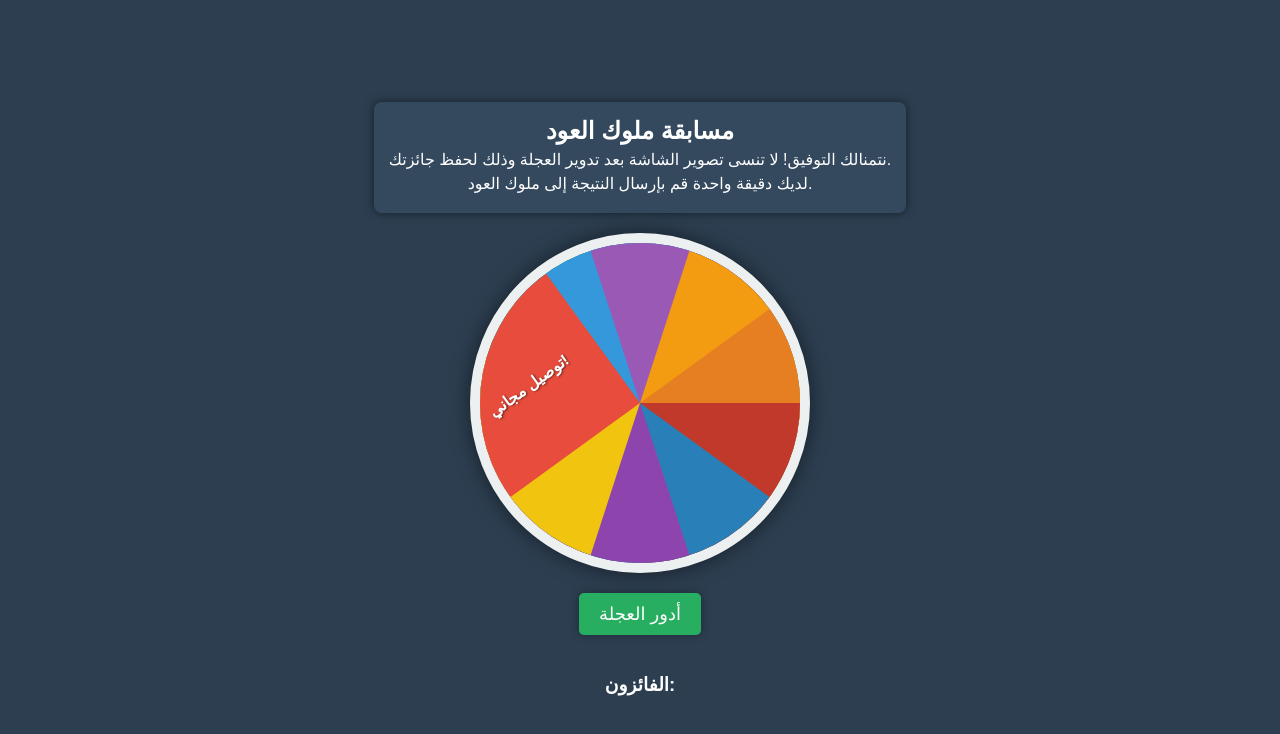
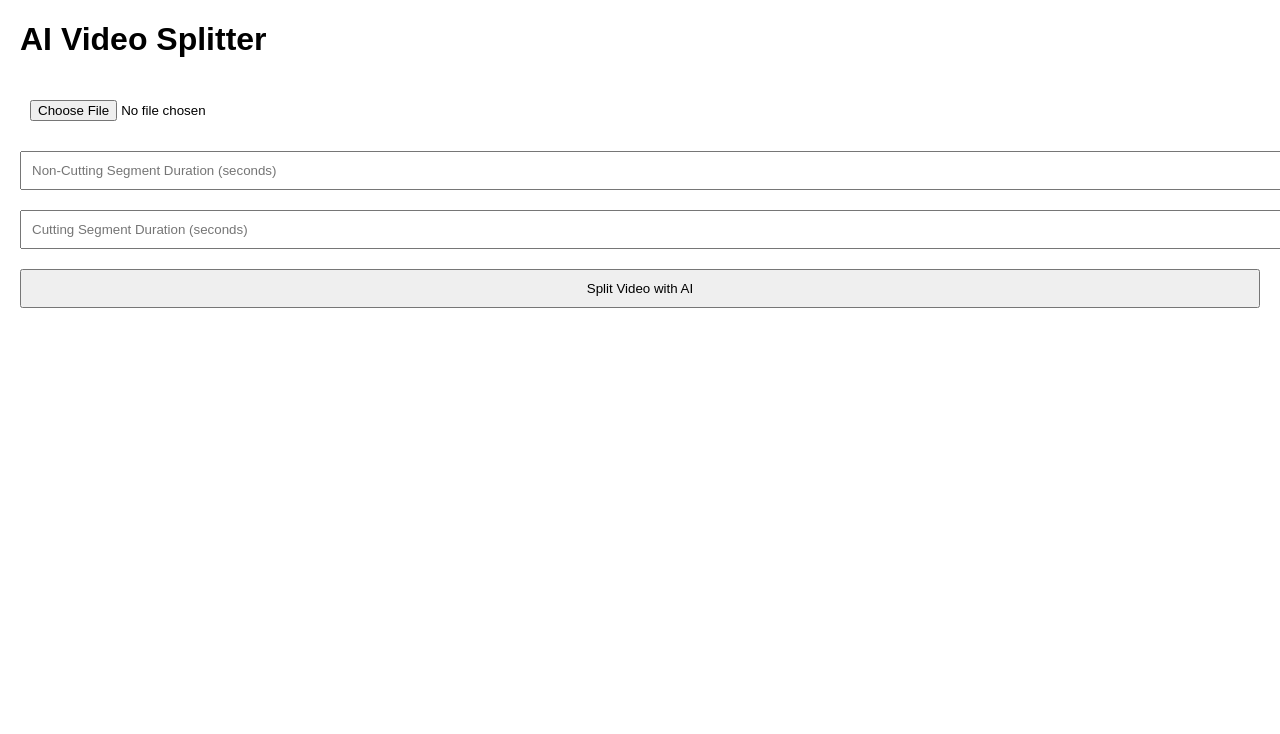
Before and after one commit to ArabAnime/ArabAnime, a plain HTML site: page index.html in a window 1280 px wide. Drawn offline with Linux system fonts and the light colour scheme.

Commit message:
Update index.html

```diff
--- a/index.html
+++ b/index.html
@@ -1,194 +1,59 @@
 <!DOCTYPE html>
-<html lang="ar">
+<html lang="en">
 <head>
     <meta charset="UTF-8">
     <meta name="viewport" content="width=device-width, initial-scale=1.0">
-    <title>عجلة الحظ - مسابقة ملوك العود</title>
+    <title>AI Video Splitter</title>
     <style>
         body {
-            display: flex;
-            flex-direction: column;
-            justify-content: center;
-            align-items: center;
-            height: 100vh;
-            background-color: #2c3e50;
-            font-family: 'Arial', sans-serif;
-            color: white;
-            text-align: center;
+            font-family: Arial, sans-serif;
+            margin: 20px;
         }
-        .header {
-            margin-bottom: 20px;
-            padding: 15px;
-            background-color: #34495e;
-            border-radius: 8px;
-            box-shadow: 0 0 10px rgba(0, 0, 0, 0.5);
+        input, button {
+            margin: 10px 0;
+            padding: 10px;
+            width: 100%;
         }
-        .header h1 {
-            margin: 0;
-            font-size: 24px;
-        }
-        .header p {
-            margin: 5px 0;
-            font-size: 16px;
-        }
-        .wheel {
-            width: 320px;
-            height: 320px;
-            border-radius: 50%;
-            border: 10px solid #ecf0f1;
-            position: relative;
-            overflow: hidden;
-            box-shadow: 0 0 20px rgba(0, 0, 0, 0.5);
-            transition: transform 10s cubic-bezier(0.33, 1, 0.68, 1);
-        }
-        .slice {
-            position: absolute;
-            width: 50%;
-            height: 50%;
-            transform-origin: 100% 100%;
-            display: flex;
-            justify-content: center;
-            align-items: center;
-            font-weight: bold;
-            font-size: 16px;
-            color: white;
-            text-shadow: 1px 1px 2px rgba(0, 0, 0, 0.5);
-        }
-        .slice:nth-child(1) { transform: rotate(0deg); background: #1abc9c; }
-        .slice:nth-child(2) { transform: rotate(36deg); background: #3498db; }
-        .slice:nth-child(3) { transform: rotate(72deg); background: #9b59b6; }
-        .slice:nth-child(4) { transform: rotate(108deg); background: #f39c12; }
-        .slice:nth-child(5) { transform: rotate(144deg); background: #e67e22; }
-        .slice:nth-child(6) { transform: rotate(180deg); background: #c0392b; }
-        .slice:nth-child(7) { transform: rotate(216deg); background: #2980b9; }
-        .slice:nth-child(8) { transform: rotate(252deg); background: #8e44ad; }
-        .slice:nth-child(9) { transform: rotate(288deg); background: #f1c40f; }
-        .slice:nth-child(10) { transform: rotate(324deg); background: #e74c3c; }
-
-        .arrow {
-            position: absolute;
-            top: -30px;
-            left: 50%;
-            transform: translateX(-50%);
-            width: 0;
-            height: 0;
-            border-left: 10px solid transparent;
-            border-right: 10px solid transparent;
-            border-bottom: 20px solid #ecf0f1;
-        }
-        .button {
+        video {
+            display: block;
             margin-top: 20px;
-            padding: 10px 20px;
-            font-size: 18px;
-            background-color: #27ae60;
-            color: white;
-            border: none;
-            border-radius: 5px;
-            cursor: pointer;
-            transition: background 0.3s;
-            box-shadow: 0 0 10px rgba(0, 0, 0, 0.3);
-        }
-        .button:hover {
-            background-color: #219150;
-        }
-        .winners {
-            margin-top: 20px;
-            text-align: center;
-        }
-        #result {
-            margin-top: 20px;
-            font-size: 18px;
-            color: #ecf0f1;
-            display: none; /* إخفاء النتيجة في البداية */
         }
     </style>
 </head>
 <body>
 
-<div class="header">
-    <h1>مسابقة ملوك العود</h1>
-    <p>نتمنالك التوفيق! لا تنسى تصوير الشاشة بعد تدوير العجلة وذلك لحفظ جائزتك.</p>
-    <p>لديك دقيقة واحدة قم بإرسال النتيجة إلى ملوك العود.</p>
-</div>
+    <h1>AI Video Splitter</h1>
+    <input type="file" id="videoUpload" accept="video/*">
+    <input type="number" id="nonCutDuration" placeholder="Non-Cutting Segment Duration (seconds)">
+    <input type="number" id="cutDuration" placeholder="Cutting Segment Duration (seconds)">
+    <button id="splitButton">Split Video with AI</button>
 
-<div class="wheel" id="wheel">
-    <div class="slice">1 ر.ع</div>
-    <div class="slice">1 ر.ع</div>
-    <div class="slice">1 ر.ع</div>
-    <div class="slice">1 ر.ع</div>
-    <div class="slice">1 ر.ع</div>
-    <div class="slice">1 ر.ع</div>
-    <div class="slice">1 ر.ع</div>
-    <div class="slice">1 ر.ع</div>
-    <div class="slice">1 ر.ع</div>
-    <div class="slice">توصيل مجاني!</div>
-    <div class="arrow"></div>
-</div>
+    <video id="outputVideo" controls style="display:none;"></video>
+    <a id="downloadLink" style="display:none;">Download Split Video</a>
 
-<button class="button" id="spinButton">أدور العجلة</button>
+    <script>
+        document.getElementById('splitButton').addEventListener('click', function() {
+            const videoFile = document.getElementById('videoUpload').files[0];
+            const nonCutDuration = parseInt(document.getElementById('nonCutDuration').value) || 0;
+            const cutDuration = parseInt(document.getElementById('cutDuration').value) || 0;
 
-<audio id="spinSound" src="https://www.soundjay.com/button/sounds/button-4.mp3"></audio>
-
-<div class="winners" id="winnersList">
-    <h3>الفائزون:</h3>
-    <ul id="winners"></ul>
-</div>
-
-<div id="result"></div>
-
-<script>
-    const wheel = document.getElementById('wheel');
-    const spinButton = document.getElementById('spinButton');
-    const spinSound = document.getElementById('spinSound');
-    const winnersList = document.getElementById('winners');
-    const result = document.getElementById('result');
-
-    // التحقق مما إذا كان المستخدم قد قام بالتدوير مسبقًا
-    let hasSpun = localStorage.getItem('hasSpun') === 'true';
-
-    if (hasSpun) {
-        spinButton.disabled = true; // تعطيل الزر إذا تم التدوير مسبقًا
-        spinButton.textContent = "لقد قمت بالدوران بالفعل!";
-    }
-
-    spinButton.addEventListener('click', () => {
-        if (hasSpun) {
-            alert("لقد قمت بالدوران مرة واحدة فقط!");
-            return;
-        }
-
-        const randomDegrees = Math.floor(Math.random() * 360 + 360 * 5); // دوران 5 دورات + زاوية عشوائية
-        spinSound.play(); // تشغيل الصوت
-        wheel.style.transition = 'transform 10s cubic-bezier(0.33, 1, 0.68, 1)'; // تعيين مدة الدوران
-        wheel.style.transform = `rotate(${randomDegrees}deg)`;
-
-        hasSpun = true;
-        localStorage.setItem('hasSpun', 'true'); // حفظ حالة التدوير
-
-        // تحديد الجائزة بناءً على النسب (جميعها 20%)
-        setTimeout(() => {
-            const randomNum = Math.random();
-            let prizeMessage = "لا حظ اليوم!";
-            let winnerName = prompt("أدخل اسمك للفوز:");
-
-            if (randomNum < 0.20) {
-                prizeMessage = "مبروك حصلت على 1 ريال عماني";
-            } else if (randomNum < 0.40) {
-                prizeMessage = "مبروك حصلت على 1 ريال عماني";
-            } else if (randomNum < 0.60) {
-                prizeMessage = "مبروك حصلت على 1 ريال عماني";
-            } else if (randomNum < 0.80) {
-                prizeMessage = "مبروك حصلت على 1 ريال عماني";
-            } else {
-                prizeMessage = "مبروك حصلت على توصيل مجاني!";
+            if (!videoFile) {
+                alert('Please upload a video file.');
+                return;
             }
 
-            result.innerHTML = `${winnerName}: ${prizeMessage}`;
-            result.style.display = 'block'; // إظهار النتيجة
-            winnersList.innerHTML += `<li>${winnerName}: ${prizeMessage}</li>`;
-        }, 10000); // إظهار النتيجة بعد 10 ثوانٍ
-    });
-</script>
+            // Placeholder for video processing
+            const outputVideoURL = URL.createObjectURL(videoFile); // Simulating processed video
+            document.getElementById('outputVideo').src = outputVideoURL;
+            document.getElementById('outputVideo').style.display = 'block';
+
+            // Create download link
+            document.getElementById('downloadLink').href = outputVideoURL;
+            document.getElementById('downloadLink').download = 'split_video.mp4';
+            document.getElementById('downloadLink').style.display = 'block';
+            document.getElementById('downloadLink').innerText = 'Download Split Video';
+        });
+    </script>
 
 </body>
 </html>
```
